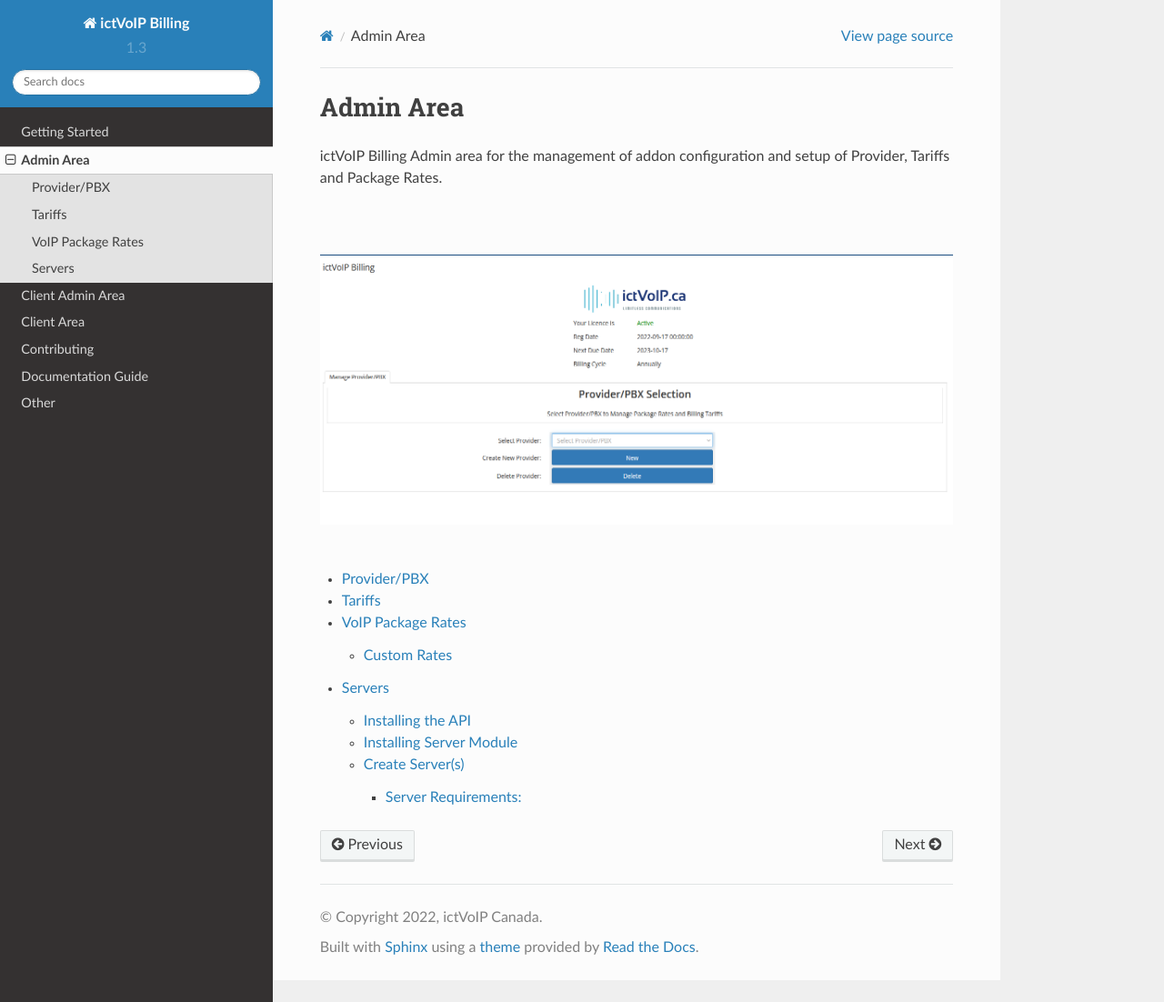
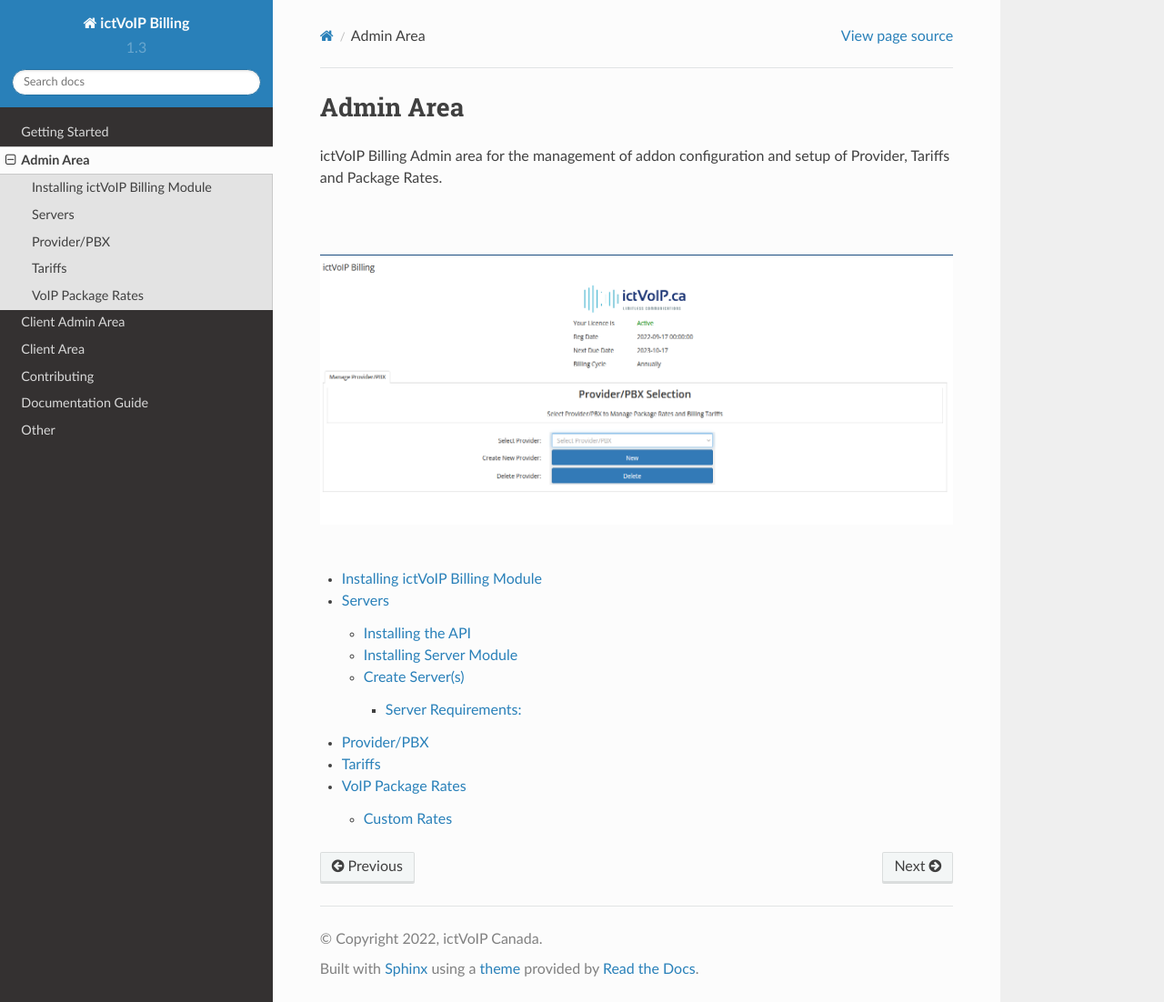
Before and after one commit to ictvoip/ictvoip-docs, a Sphinx documentation site: the page built from docs/source/admin.rst, in a window 1280 px wide and 1102 px high. Shown: the whole window at 91% size. Built offline with Sphinx 7.4.7 and the Read the Docs theme 2.0.0, drawn with Linux system fonts in a browser that asks for light colours; pages that are not in the unit, such as notebooks, are missing from menus; part of the change alters nothing that is shown.

```diff
--- a/docs/source/admin.rst
+++ b/docs/source/admin.rst
@@ -16,7 +16,8 @@ ictVoIP Billing Admin area for the management of addon configuration and setup o
   :maxdepth: 3
   :glob:
 
+  admin/ictvoipbilling.rst
+  admin/servers.rst
   admin/providers.rst
   admin/tariffs.rst
   admin/packages.rst
-  admin/servers.rst
```
